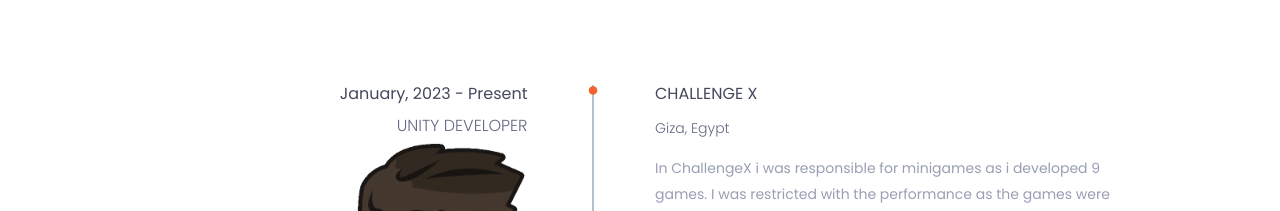
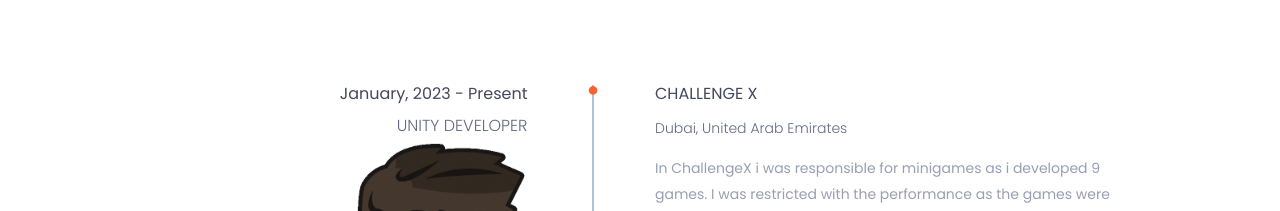
Before and after one commit to MostafaShedeed/mostafashedeed.github.io, a plain HTML site: page index.html in a window 1280 px wide. Shown: the part 3600-3811 px from the top of the page. Drawn offline with nearby package versions, Linux system fonts and the light colour scheme.

Commit message:
Update index.html

```diff
--- a/index.html
+++ b/index.html
@@ -463,7 +463,7 @@
 														<span><i class="fa fa-circle" aria-hidden="true"></i></span>
 														Challenge X
 													</h4>
-													<h5>Giza, Egypt</h5>
+													<h5>Dubai, United Arab Emirates</h5>
 													<p class="description">
 														In ChallengeX i was responsible for minigames as i developed 9 games. I was restricted with the performance as the games were made in webgl platform as it is viewed as a web view inside Likecard application. I get the encoded data from URL paramters by interaction with browser scripting then use the given token in the endpoints to get and set user data.
 													</p>
```
